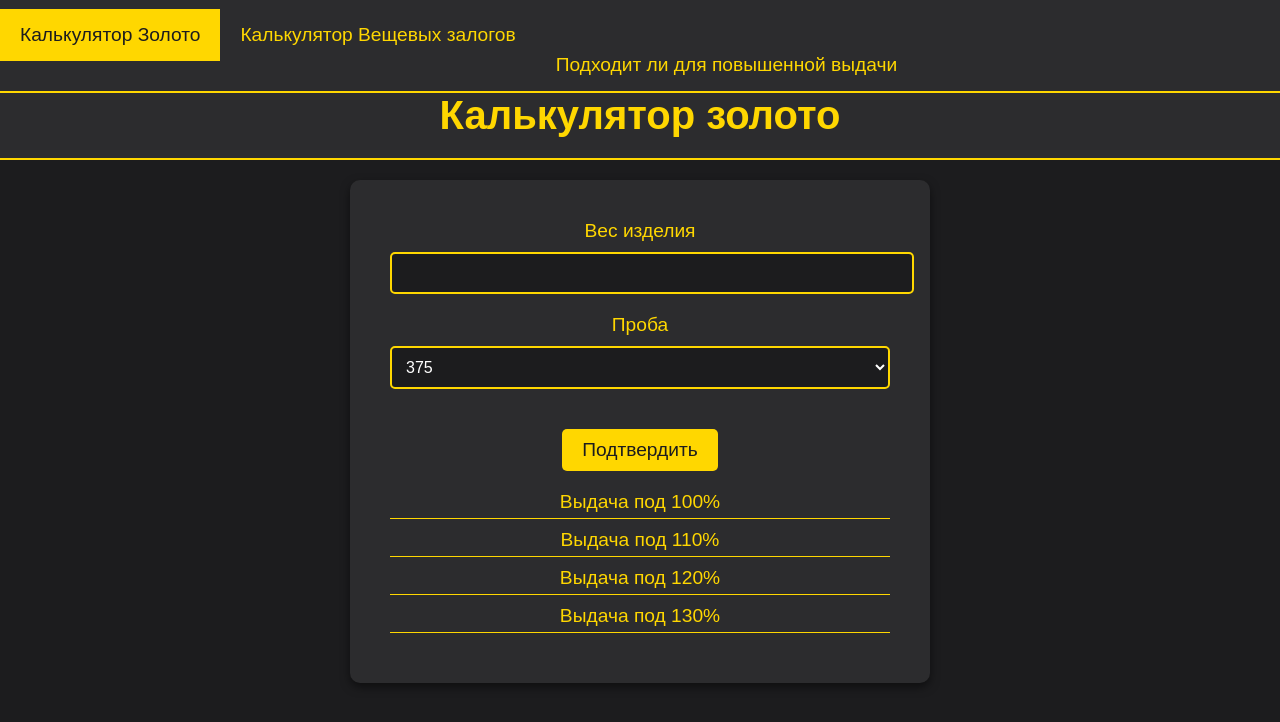
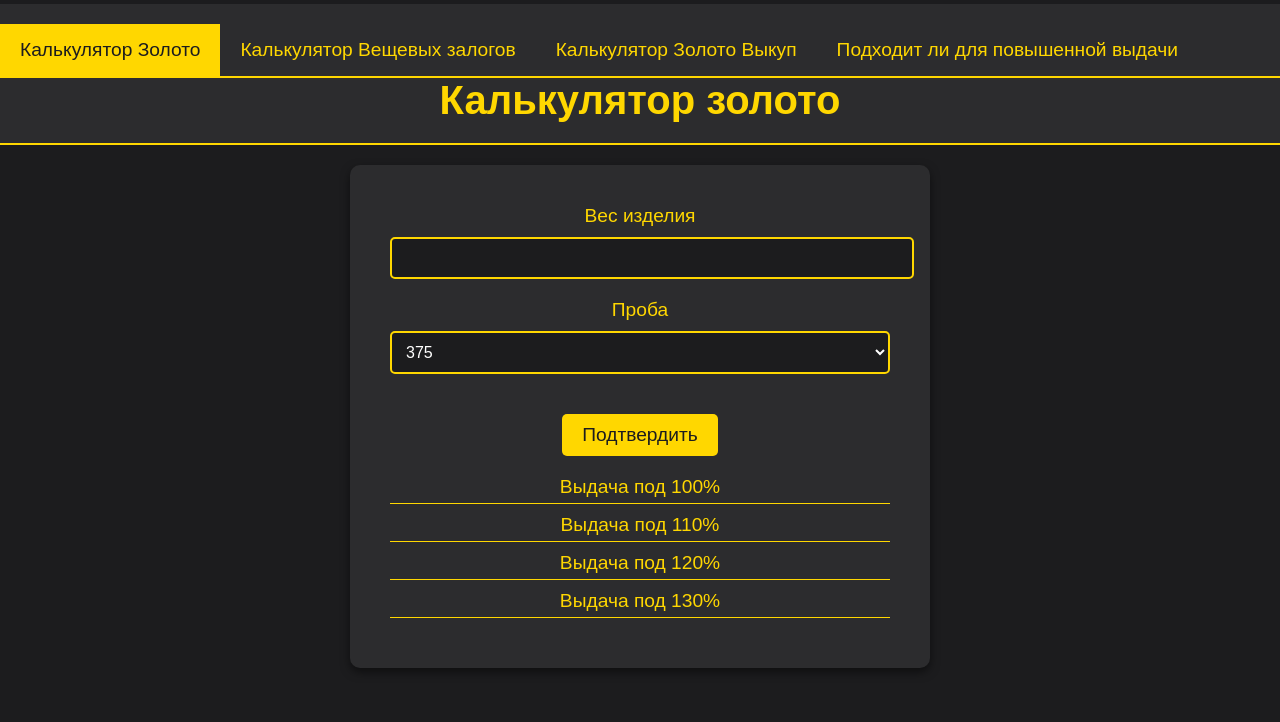
Before and after one commit to SameUsers/JobBlanc.io, a plain HTML site: page index.html in a window 1280 px wide. Drawn offline with Linux system fonts and the light colour scheme.

Commit message:
Update index.html

```diff
--- a/index.html
+++ b/index.html
@@ -10,9 +10,9 @@
     <header>
         <nav>
             <ul class="navbar">
-                <li><a href="https://sameusers.github.io/JobBlanc.io/"class="active">Калькулятор Золото</a></li>
+                <li><a href="https://sameusers.github.io/JobBlanc.io/" class="active">Калькулятор Золото</a></li>
                 <li><a href="https://sameusers.github.io/Item_Calculate/">Калькулятор Вещевых залогов</a></li>
-                <li><a href="https://sameusers.github.io/Gold_calculate/>Калькулятор Золото Выкуп</a></li>
+                <li><a href="https://sameusers.github.io/Gold_calculate/">Калькулятор Золото Выкуп</a></li>
                 <li><a href="https://sameusers.github.io/Big_Money/">Подходит ли для повышенной выдачи</a></li>
             </ul>
         </nav>
```
